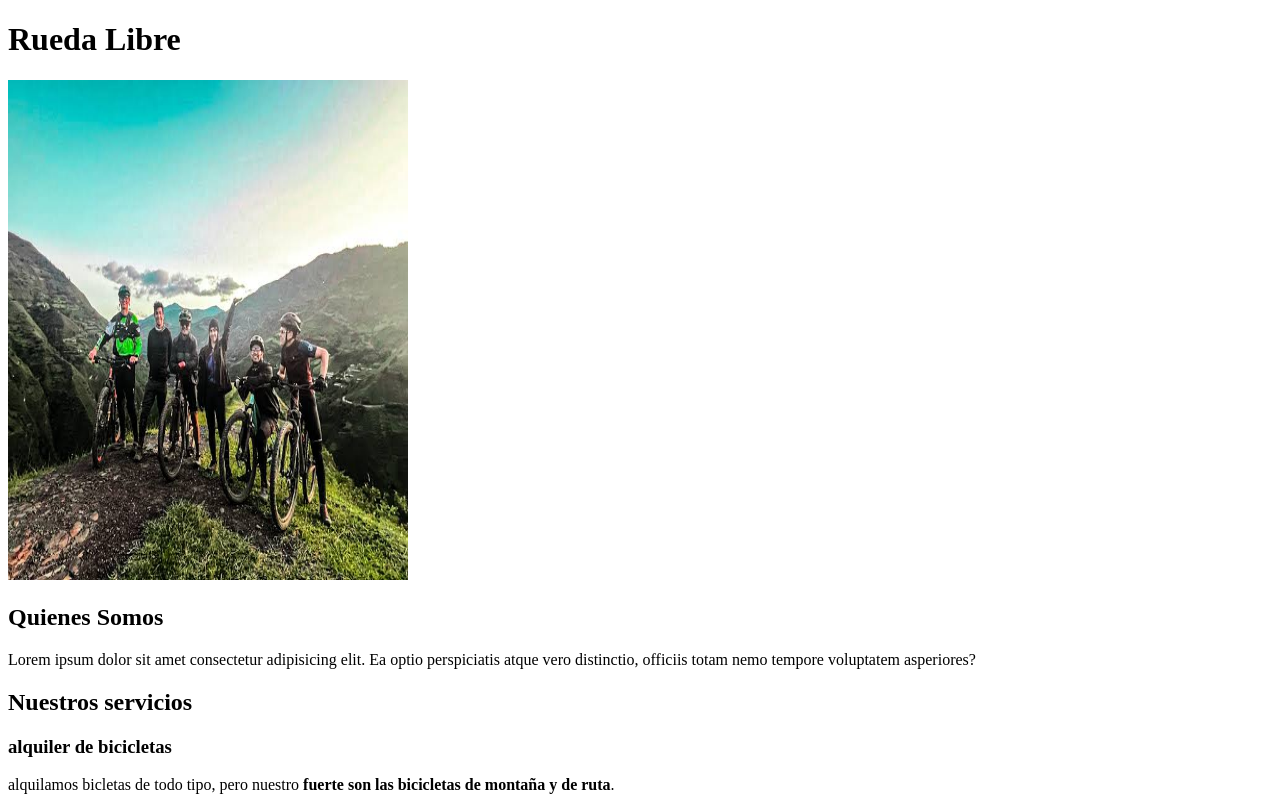
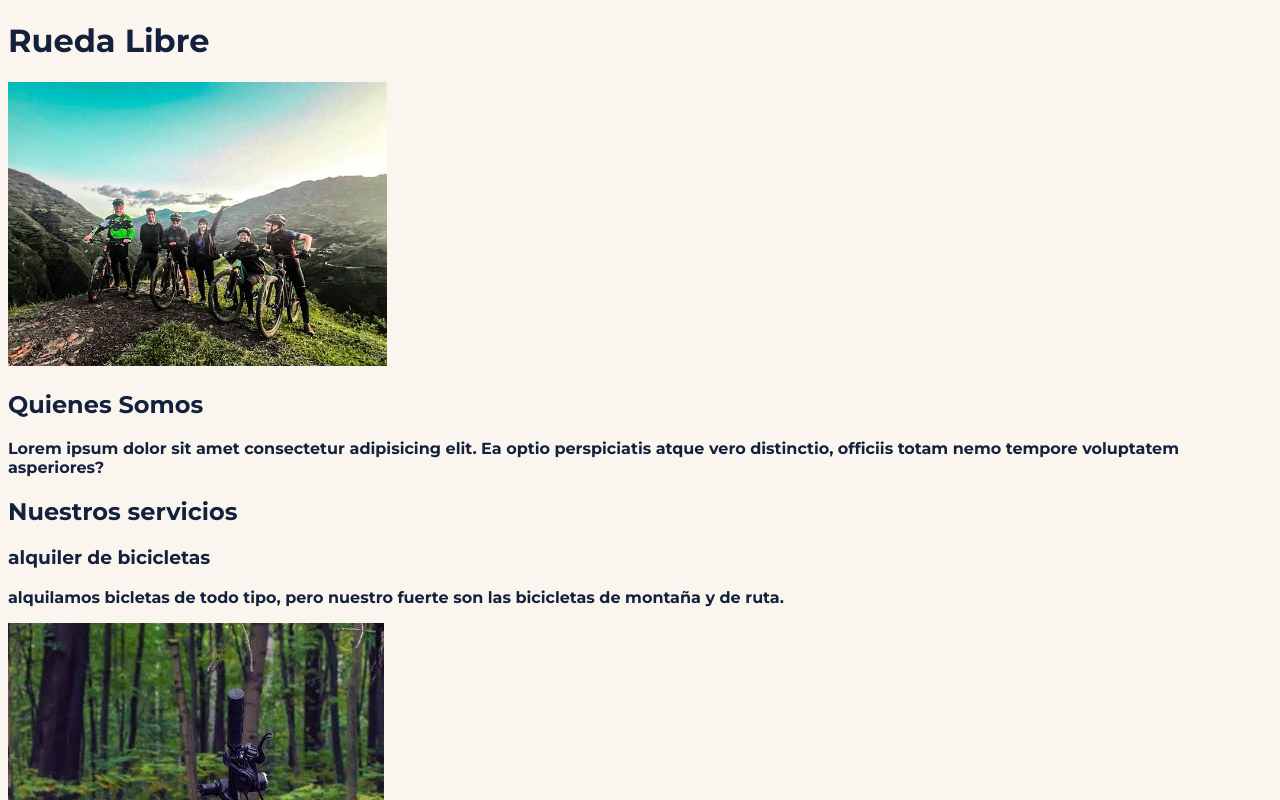
Before and after one commit to juandasan1432-commits/Rueda-libre, a plain HTML site: page paginas/pagina.html in a window 1280 px wide. Shown: the top 800 px of the page. Drawn offline with Linux system fonts and the light colour scheme.

Commit message:
(feat(actualizacion_reto3):

```diff
--- a/css/style.css
+++ b/css/style.css
@@ -1,4 +1,34 @@
-:root:{
+:root{
     /*colores de la pagina*/
+    --verde-ruta: #1e7a4f;
+    --gris-asfalto: #5B6470;
+    --azul-noche: #14213D;
+    --crema: #FAF6EF;
+
+    /*tipografia*/
+    --fuentes-titulos: Montserrat, arial, sans-serif;
+    --fuente-textos: "Open Sans", arial, sans-serif;
+
+    /*tamaños espaciados*/
+    --espacio-s: 0.5rem;
+    --espacio-m: 1rem;
+    --espacio-1: 2rem;
+}
+
+body{
+    font-family: var(--fuentes-titulos);
+    color: var(--azul-noche);
+    background-color: var(--crema)
+}
+h1,h2,h3,h4,h5,h6{
+    font-family: var(--fuentes-titulos);
 
 }
+img{
+    max-width: 30%;
+    height: auto;
+
+}
+caption{
+    text-align: center;
+}
--- a/img/bitacora.txt
+++ b/img/bitacora.txt
@@ -178,3 +178,6 @@ Cambios respecto a la propuesta del cliente
   texto sobre crema no cumple el contraste mínimo.
 
   link de la pagina en github pages:  https://juandasan1432-commits.github.io/Rueda-libre/
+
+
+COMPROBACIÓN DE HERENCIA (DevTools) - Elemento revisado: párrafo de "¿Quiénes somos?" en index. - Propiedad que si se hereda: font-family. En Computed el párrafo muestra Open Sans, que viene de la regla del body (Styles: "Inherited from body"). - Propiedad que no se hereda: background-color. En Computed el párrafo no muestra nada.
--- a/paginas/pagina.html
+++ b/paginas/pagina.html
@@ -7,16 +7,16 @@
     <meta name="description"
         content="rueda libre:tu negocio de bicicletas, accesorios y servicios para disfrutar cada recorrido.">
     <title>D Rueda libre</title>
-    <link rel="preconnect" href="https://fonts.googleapis.com">
+   <link rel="preconnect" href="https://fonts.googleapis.com">
 <link rel="preconnect" href="https://fonts.gstatic.com" crossorigin>
-<link href="https://fonts.googleapis.com/css2?family=Montserrat:ital,wght@0,700;1,700&family=Open+Sans:ital,wght@0,600;1,600&display=swap" rel="stylesheet">
-    <link rel="stylesheet" href="../css/sytle.css"
+<link href="https://fonts.googleapis.com/css2?family=Montserrat:wght@700&family=Open+Sans:wght@400;600&display=swap" rel="stylesheet">
+    <link rel="stylesheet" href="../css/style.css">
 </head>
 
 <body>
      <h1>Rueda Libre</h1>
     <header>
-        <img src="../img/Imagen_portada.jpg" style="width: 400px; height: 500px;" alt="una bicicleta">
+        <img src="../img/Imagen_portada.jpg" alt="una bicicleta">
     </header>
 
     <main>
@@ -31,11 +31,11 @@
         <h3>alquiler de bicicletas</h3>
         <p>alquilamos bicletas de todo tipo, pero nuestro <strong> fuerte son las bicicletas de montaña y de
             ruta</strong>.</p>
-            <img src="../img/images.jpg" style="width: 450px; height:400px" alt="">
+            <img src="../img/images.jpg" alt="">
         <h3>Recorridos guiados</h3>
         <p>Brindamos recorridos por toda la ciudad con los <em>mejores guias, especializados en el cliclismo y rutas de
             la ciudad</em>.</p>
-            <img src="../img/Ruta_img.jpg" sytle= "width: 450 px; height="450px" alt="">
+            <img src="../img/Ruta_img.jpg" alt="">
         <h3>Taller básico</h3>
         <p>Contamos con una mecanica basica pero <strong> fundamental para los problemas mas comunes en la ruta</strong>,
             como pinchaduras, cambios de cadena y es de frenos.
```
Also changed, not shown: index.html (+5 -6 lines), paginas/Reservas.html (+2 -2 lines), paginas/Tarifas.html (+4 -4 lines).
